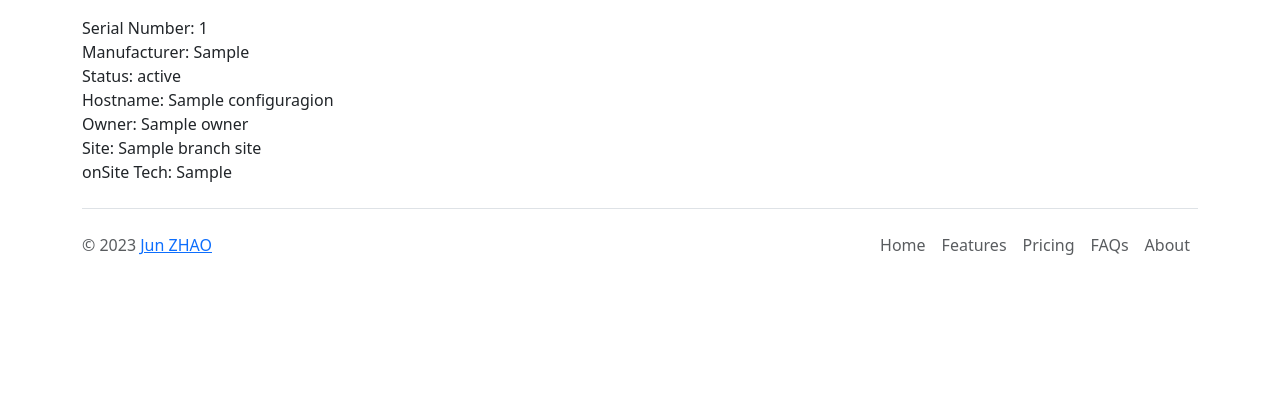
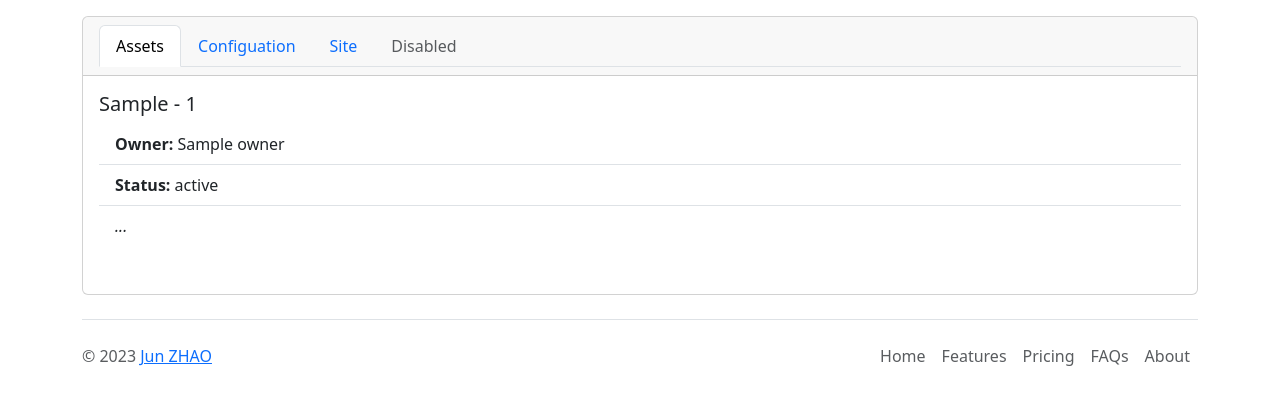
Before and after one commit to zhao27j/nanocmdb, a Django app: template nanoassets/templates/nanoassets/instance_detail.html in a window 1280 px wide. Shown: the part 56-461 px from the top of the page. Run offline with Django 4.2, Linux system fonts and the light colour scheme; the template is opened without the code that fills it: most values are stand-ins (such as "Sample title", 1, 10 or a date in 2020).

Commit message:
get_ready_for_prod

```diff
--- a/nanoassets/templates/nanoassets/instance_detail.html
+++ b/nanoassets/templates/nanoassets/instance_detail.html
@@ -1,18 +1,71 @@
 {% extends 'base.html' %}
 {% load auth_extras %}
 {% block page_content %}
-    <div>Serial Number: {{ instance.serial_number }}</div>
-    <div>Manufacturer: {{ instance.model_type }}</div>
-    <div>Status: {{ instance.get_status_display }}</div>
-    <div>Hostname: {{ instance.configuragion.hostname }}</div>
-    <div>Owner: {{ instance.owner }}</div>
-    <div>Site: {{ instance.branchSite.name }}</div>
-    <div>onSite Tech: {{ instance.branchSite.onSiteTech }}</div>
+    <div class="card text-start">
+        <div class="card-header">
+            <ul class="nav nav-tabs" id="myTab" role="tablist">
+                <li class="nav-item" role="presentation">
+                    <button class="nav-link active" id="assets-tab" data-bs-toggle="tab" data-bs-target="#assets-tab-pane" type="button" role="tab" aria-controls="assets-tab-pane" aria-selected="true">
+                        Assets
+                    </button>
+                </li>
+                <li class="nav-item" role="presentation">
+                    <button class="nav-link" id="configuration-tab" data-bs-toggle="tab" data-bs-target="#configuration-tab-pane" type="button" role="tab" aria-controls="configuration-tab-pane" aria-selected="false">
+                        Configuation
+                    </button>
+                </li>
+                <li class="nav-item" role="presentation">
+                    <button class="nav-link" id="site-tab" data-bs-toggle="tab" data-bs-target="#site-tab-pane" type="button" role="tab" aria-controls="site-tab-pane" aria-selected="false">
+                        Site
+                    </button>
+                </li>
+                <li class="nav-item" role="presentation">
+                    <button class="nav-link" id="disabled-tab" data-bs-toggle="tab" data-bs-target="#disabled-tab-pane" type="button" role="tab" aria-controls="disabled-tab-pane" aria-selected="false" disabled>
+                        Disabled
+                    </button>
+                </li>
+            </ul>
+        </div>
+        <div class="card-body">
+            <div class="tab-content" id="myTabContent">
+                <div class="tab-pane fade show active" id="assets-tab-pane" role="tabpanel" aria-labelledby="assets-tab" tabindex="0">
+                    <h5 class="card-title">{{ instance.model_type }} - {{ instance.serial_number }}</h5>
+                    <ul class="list-group list-group-flush">
+                        <li class="list-group-item"><b>Owner:</b> {{ instance.owner }}</li>
+                        <li class="list-group-item"><b>Status:</b> {{ instance.get_status_display }}</li>
+                        <li class="list-group-item"><em>...</em></li>
+                      </ul>
+                </div>
+                <div class="tab-pane fade" id="configuration-tab-pane" role="tabpanel" aria-labelledby="configuration-tab" tabindex="0">
+                    <h5 class="card-title">{{ instance.configuragion.hostname }}</h5>
+                    <ul class="list-group list-group-flush">
+                        <li class="list-group-item"><em>...</em></li>
+                        <li class="list-group-item"><em>...</em></li>
+                        <li class="list-group-item"><em>...</em></li>
+                      </ul>
+                </div>
+                <div class="tab-pane fade" id="site-tab-pane" role="tabpanel" aria-labelledby="site-tab" tabindex="0">
+                    <h5 class="card-title">{{ instance.branchSite.name }}</h5>
+                    <ul class="list-group list-group-flush">
+                        <li class="list-group-item"><b>Region:</b> {{ instance.branchSite.addr }}</li>
+                        <li class="list-group-item"><b>Region:</b> {{ instance.branchSite.city }}</li>
+                        <li class="list-group-item"><b>Tech Support:</b> {{ instance.branchSite.display_onSiteTech }}</li>
+                      </ul>
+                </div>
+                <div class="tab-pane fade" id="disabled-tab-pane" role="tabpanel" aria-labelledby="disabled-tab" tabindex="0">...</div>
+            </div>
+        </div>
+        <div class="card-body">
             {% if user|has_group:"IT China" %}
+                <p>
+                    <a class="btn btn-light" data-bs-toggle="collapse" href="#collapseExample" role="button" aria-expanded="false" aria-controls="collapseExample">Activity Histroy</a>
+                </p>
+                <div class="collapse" id="collapseExample">
+                    <div class="card card-body">
                         <table class="table table-striped table-hover">
                             <tr>
                                 <th></th>
-                <th>Activity Histroy</th>
+                                <th></th>
                             </tr>
                             {% for activityhistory in instance.activityhistory_set.all %}
                                 <tr>
@@ -21,5 +74,9 @@
                                 </tr>
                             {% endfor %}
                         </table>
+                    </div>
+                </div>
             {% endif %}
+        </div>
+    </div>
 {% endblock page_content %}
```
Also changed, not shown: nanoassets/templates/nanoassets/instance_list_by_tech.html (+4 -3 lines). Lines whose indentation alone changed are shown as unchanged.
